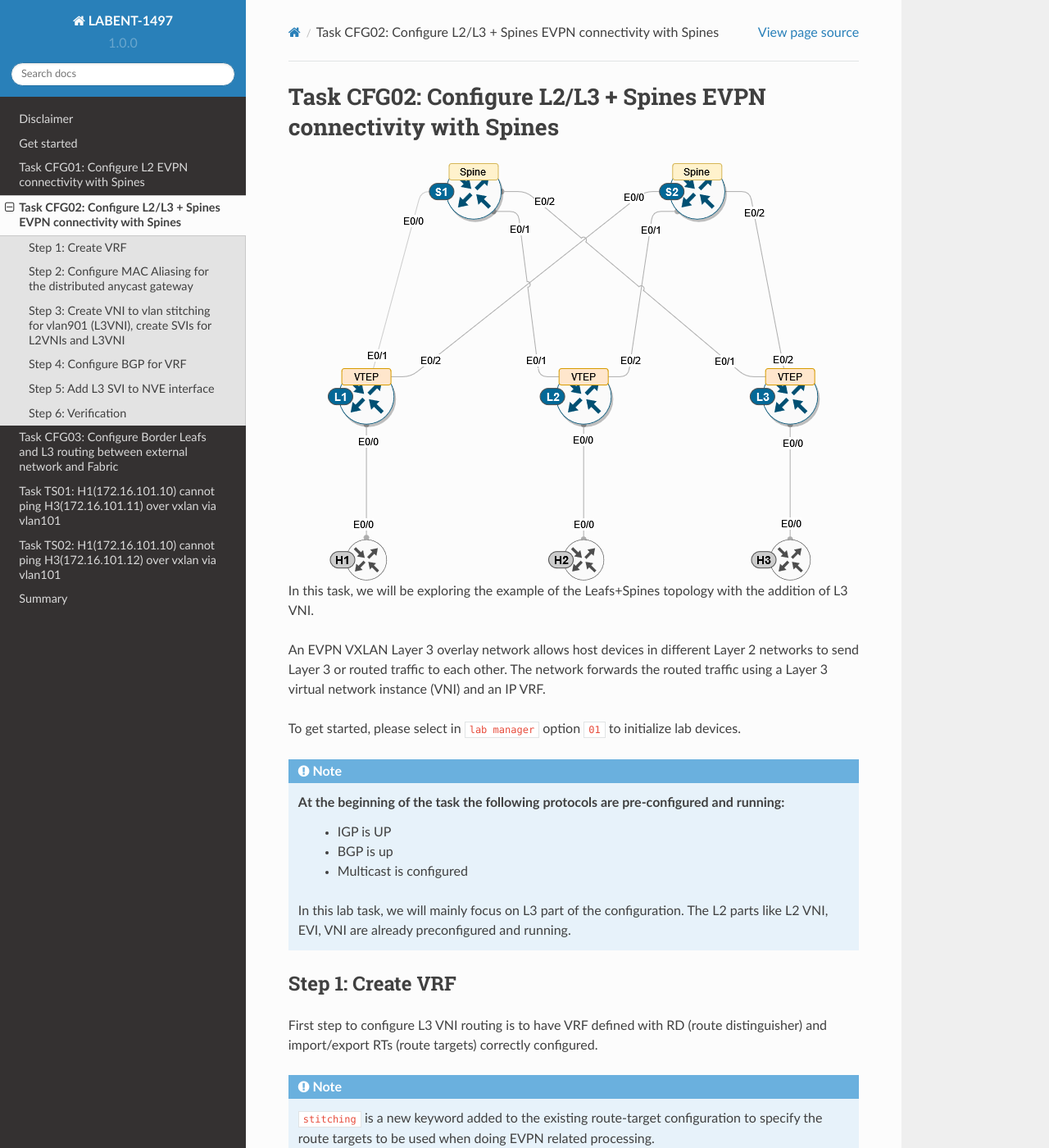
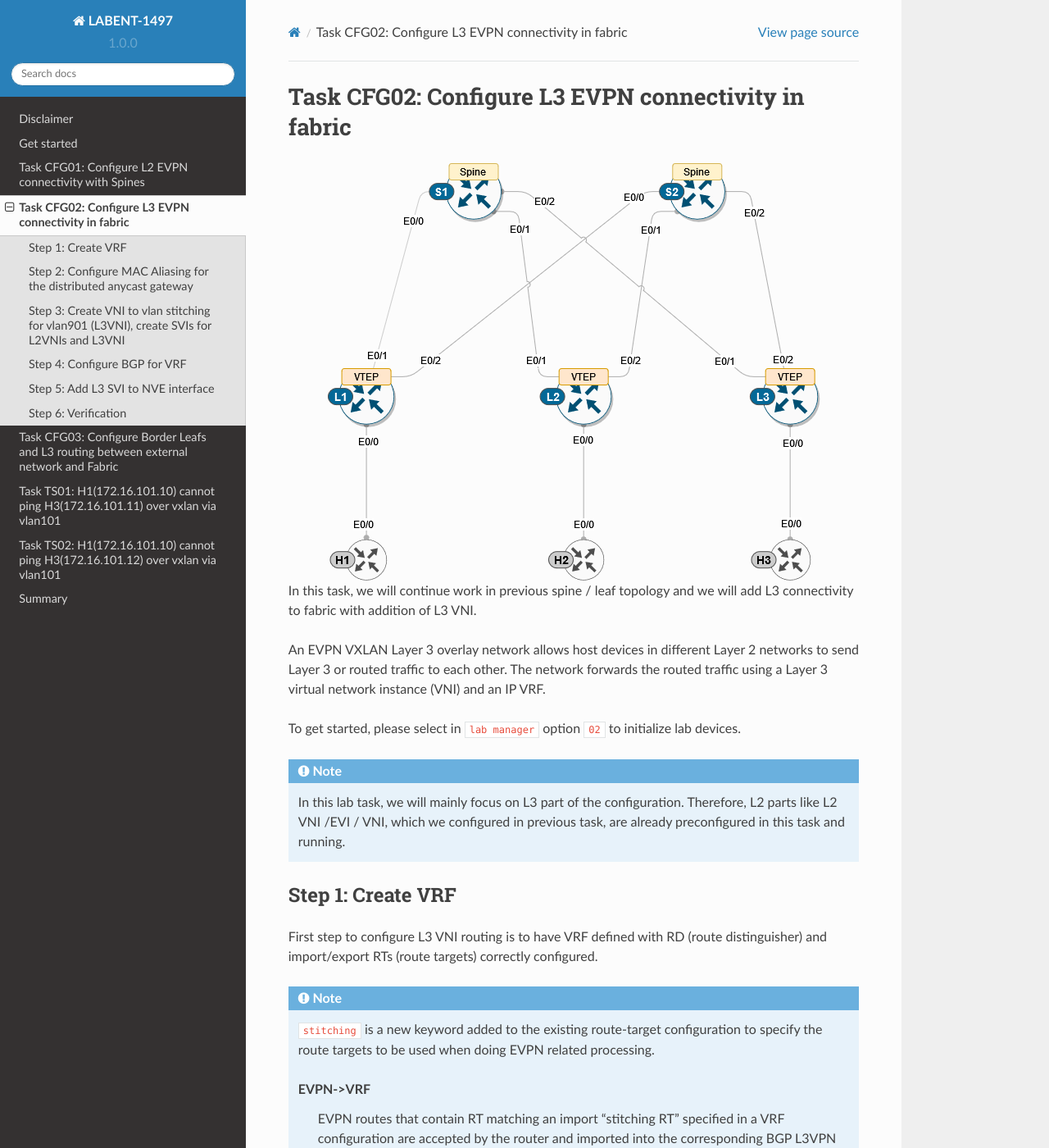
Before and after one commit to dvishchu/labent-1497, a Sphinx documentation site: the page built from docs/source/task_02.rst, in a window 1280 px wide and 1400 px high. Shown: the whole window at 82% size. Built offline with Sphinx 7.4.7 and the Read the Docs theme 2.0.0, drawn with Linux system fonts in a browser that asks for light colours; some of the changed text lies outside the part shown.

Commit message:
Updating task02

```diff
--- a/docs/source/task_02.rst
+++ b/docs/source/task_02.rst
@@ -1,23 +1,18 @@
-Task CFG02: Configure L2/L3 + Spines EVPN connectivity with Spines
-==================================================================
+Task CFG02: Configure L3 EVPN connectivity in fabric
+====================================================
 
 .. image:: assets/cfg01_topology.png
     :align: center
 
-In this task, we will be exploring the example of the Leafs+Spines topology with the addition of L3 VNI.
+In this task, we will continue work in previous spine / leaf topology and we will add L3 connectivity to fabric with addition of L3 VNI.
 
 An EVPN VXLAN Layer 3 overlay network allows host devices in different Layer 2 networks to send Layer 3 or routed traffic to each other. The network forwards the routed traffic using a Layer 3 virtual network instance (VNI) and an IP VRF.
 
-To get started, please select in ``lab manager`` option ``01`` to initialize lab devices.
+To get started, please select in ``lab manager`` option ``02`` to initialize lab devices.
 
 .. note::
 
-    At the beginning of the task the following protocols are pre-configured and running:
-        * IGP is UP
-        * BGP is up
-        * Multicast is configured
-
-    In this lab task, we will mainly focus on L3 part of the configuration. The L2 parts like L2 VNI, EVI, VNI are already preconfigured and running.
+    In this lab task, we will mainly focus on L3 part of the configuration. Therefore, L2 parts like L2 VNI /EVI / VNI, which we configured in previous task, are already preconfigured in this task and running.
 
 
 Step 1: Create VRF
```
Also changed, not shown: other parts of docs/source/task_02.rst (+1 -1 lines).
